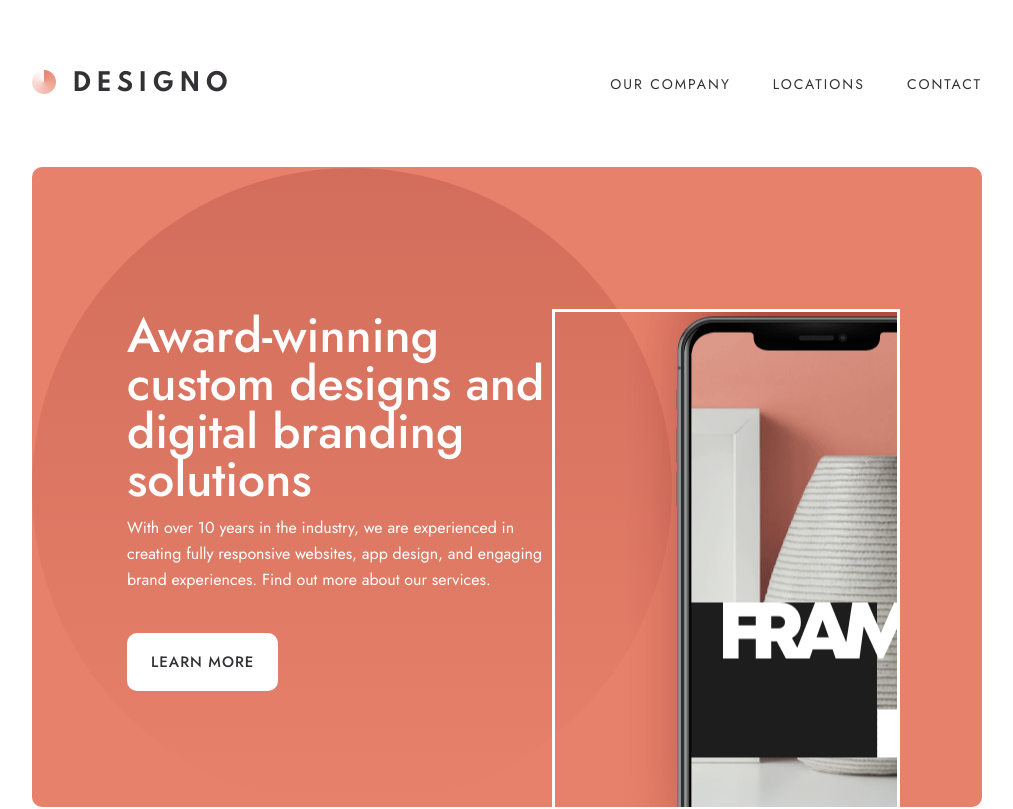
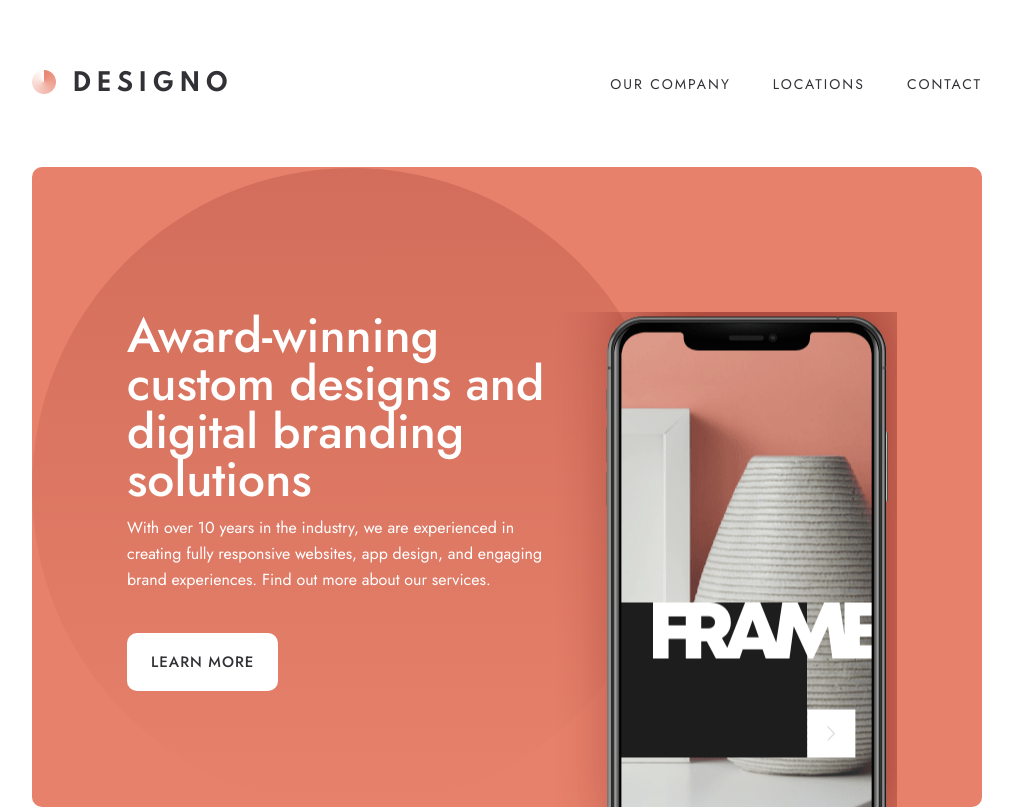
Before and after one commit to presh-031/designo, a Next.js app: page / in a window 1280 px wide. Shown: the top 809 px of the page, without its empty margins (133-1146 px from the left). Built offline with nearby package versions, Linux system fonts and the light colour scheme.

Commit message:
fix: fixed styles in hero

```diff
--- a/components/Hero.tsx
+++ b/components/Hero.tsx
@@ -16,7 +16,7 @@ const Hero = () => {
       </div>
 
       {/* h-37.1rem? */}
-      <div className="h-[47.1rem] bg-[url('../assets/home/desktop/image-hero-phone.png')] bg-[center_top_-6.55rem] bg-no-repeat px-[2.1rem] outline  xl:h-[49.5rem] xl:w-[40%] xl:bg-[left_-5rem_top_-16.55rem]"></div>
+      <div className="h-[47.1rem] bg-[url('../assets/home/desktop/image-hero-phone.png')] bg-[center_top_-6.55rem] bg-no-repeat px-[2.1rem]   xl:h-[49.5rem] xl:w-[40%] xl:bg-[left_-12rem_top_-16.55rem] min-[1300px]:bg-[left_-11rem_top_-16.55rem] min-[1300px]:bg-[left_-12rem_top_-16.55rem] min-[1340px]:bg-[left_-9.5rem_top_-16.55rem] min-[1380px]:bg-[left_-8rem_top_-16.55rem] min-[1410px]:bg-[left_-7rem_top_-16.55rem] min-[1430px]:bg-[left_-6rem_top_-16.55rem] min-[1440px]:bg-[left_-5rem_top_-16.55rem]"></div>
     </div>
   );
 };
```
